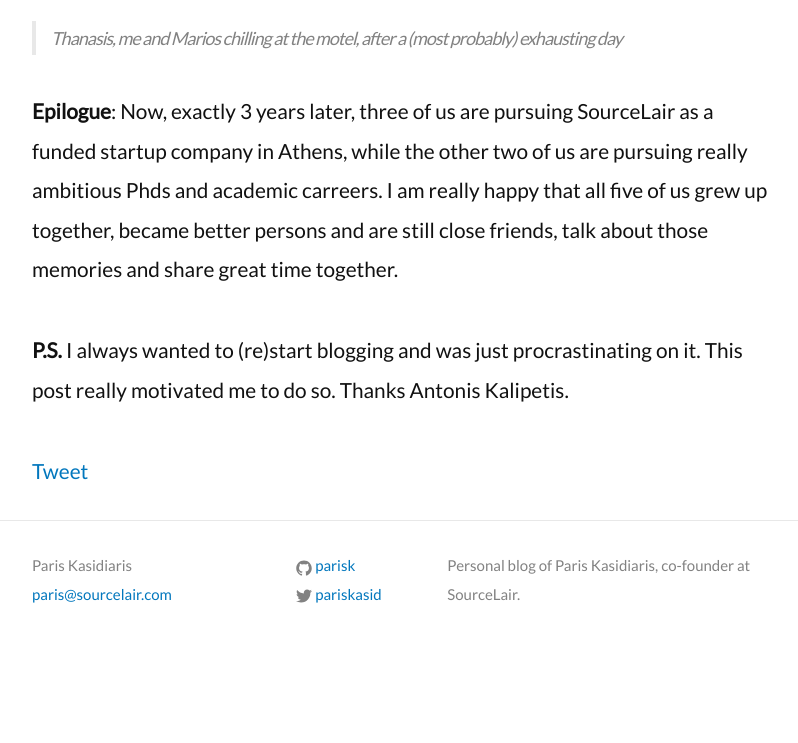
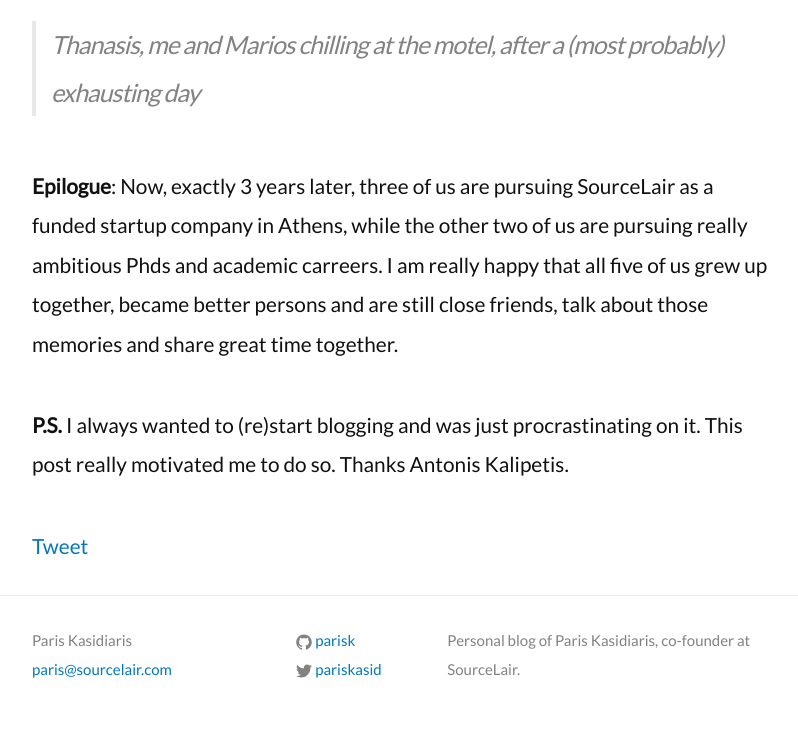
Before and after one commit to parisk/parisk.github.io, a Jekyll site: the page built from _posts/2015-10-16-not-funded.md, in a window 1280 px wide. Shown: the part 2046-2789 px from the top of the page, without its empty margins (238-1036 px from the left). Built offline with Jekyll 4.4.1, drawn with Linux system fonts in a browser that asks for light colours; comment, search, counter and statistics services are not loaded; before the commit the page ends 2714 px from its top, so only the background shows below that.

Commit message:
Update styling

```diff
--- a/_sass/_base.scss
+++ b/_sass/_base.scss
@@ -107,7 +107,7 @@ blockquote {
     color: $grey-color;
     border-left: 4px solid $grey-color-light;
     padding-left: $spacing-unit / 2;
-    font-size: 18px;
+    font-size: 1.2em;
     letter-spacing: -1px;
     font-style: italic;
 
```
